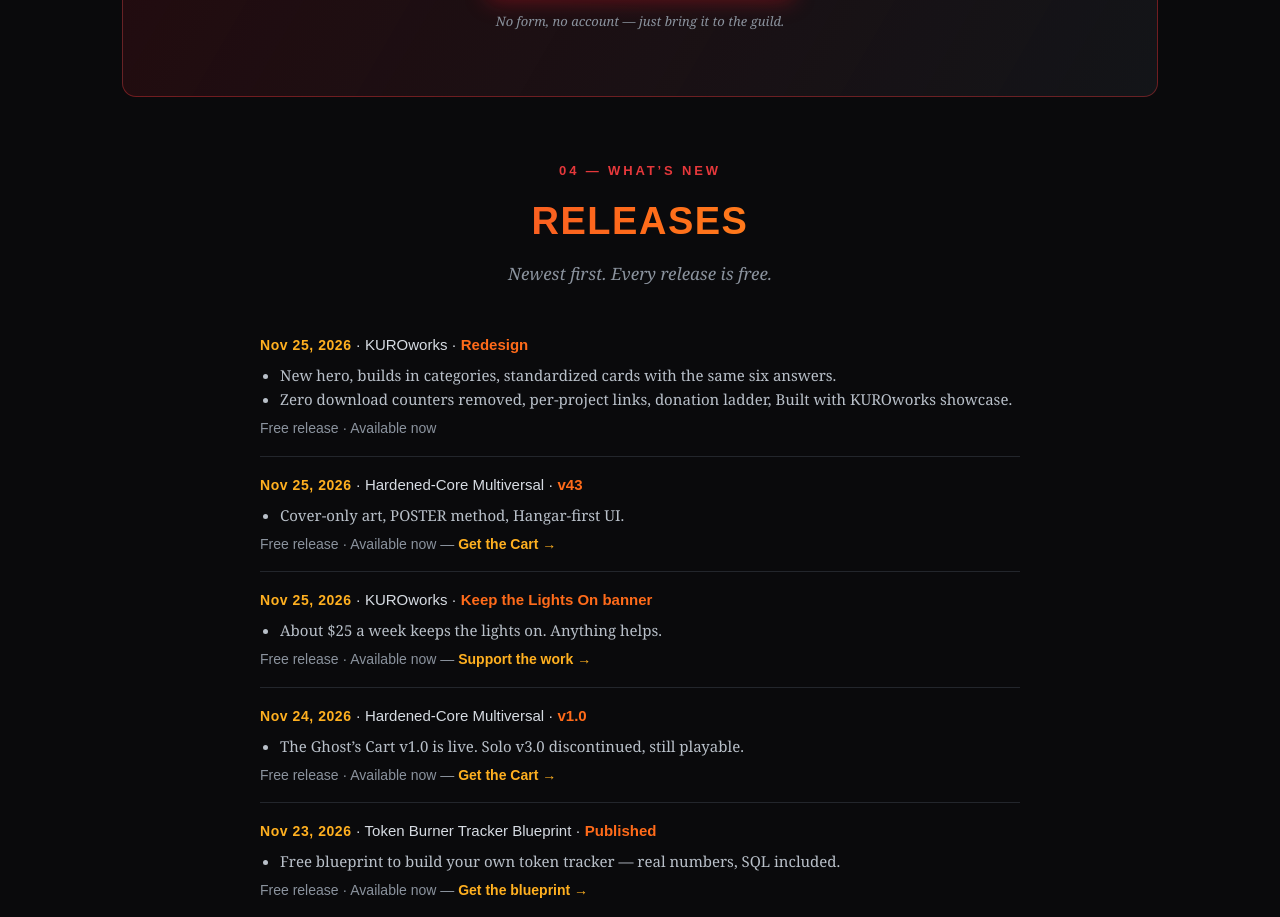
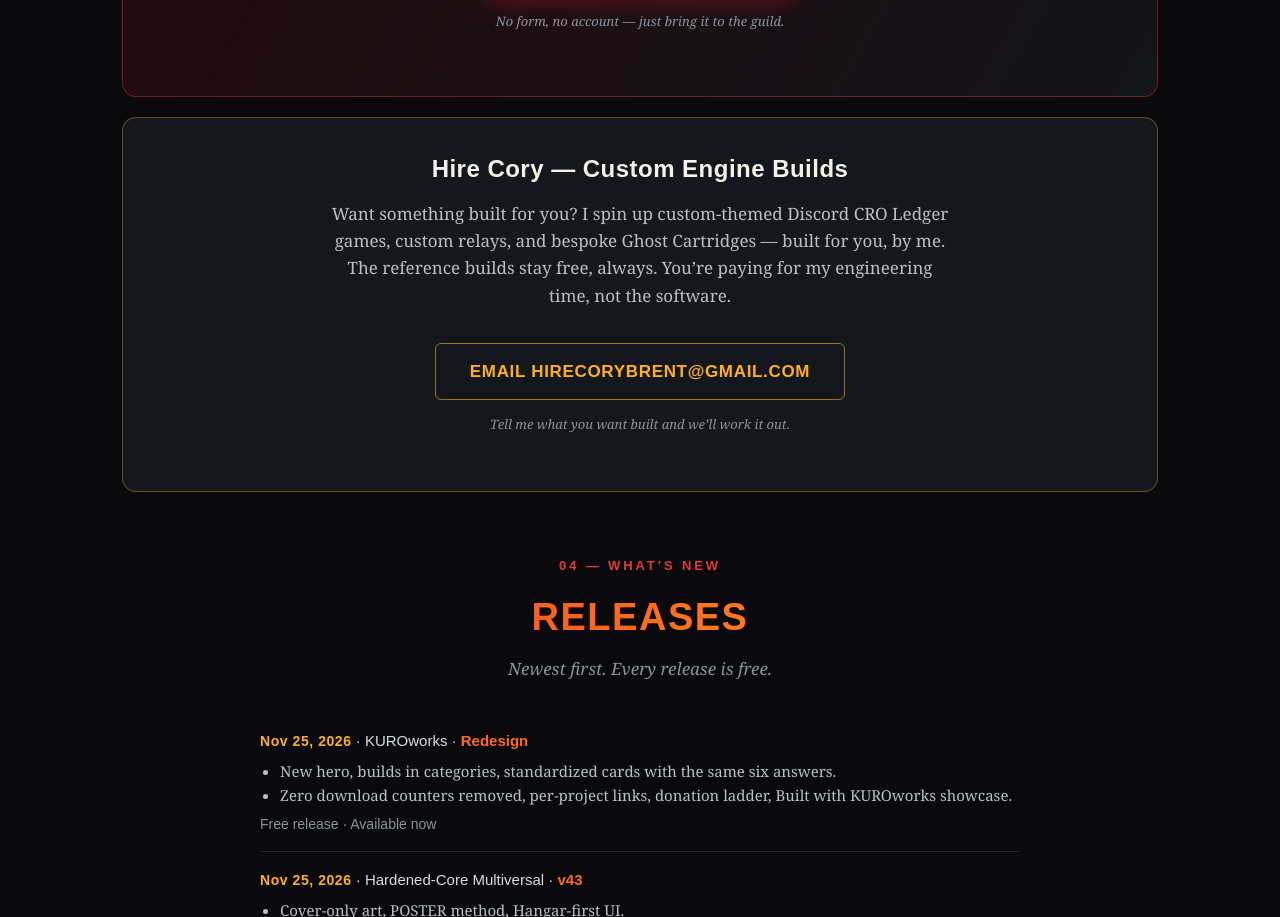
Before and after one commit to UCBF-Aether/KURO-work, a plain HTML site: page docs/index.html in a window 1280 px wide. Shown: the part 7826-8743 px from the top of the page. Drawn offline with Linux system fonts and the light colour scheme.

Commit message:
Add Hire Cory — Custom Engine Builds note under Built with KUROworks

```diff
--- a/docs/index.html
+++ b/docs/index.html
@@ -150,6 +150,10 @@
   .showcase { text-align: center; padding: 40px 28px; border-radius: 14px; background: linear-gradient(120deg, rgba(193,18,31,.14), rgba(20,22,26,.9)); border: 1px solid rgba(229,56,59,.4); }
   .showcase p { color: #b9c0c9; font-size: 17px; max-width: 620px; margin: 12px auto 24px; font-family: Georgia, serif; }
   .showcase .fine { color: #8b939e; font-size: 13px; font-style: italic; margin-top: 14px; }
+  .hire { text-align: center; padding: 32px 28px; margin-top: 20px; border-radius: 14px; background: #14171b; border: 1px solid rgba(255,176,32,.35); }
+  .hire h3 { color: #f5f2ea; font-size: 24px; letter-spacing: .02em; }
+  .hire p { color: #b9c0c9; font-size: 17px; max-width: 620px; margin: 12px auto 24px; font-family: Georgia, serif; }
+  .hire .fine { color: #8b939e; font-size: 13px; font-style: italic; margin-top: 14px; }
   .releases { max-width: 760px; margin: 0 auto; text-align: left; }
   .release { padding: 16px 0; border-bottom: 1px solid #23262c; }
   .release .rel-head { font-size: 15px; color: #d7dce3; font-family: Arial, Helvetica, sans-serif; }
@@ -564,6 +568,12 @@
       <a class="btn hero-btn" href="https://discord.gg/JPXghfeAV">Share it in the Discord</a>
       <p class="fine">No form, no account &mdash; just bring it to the guild.</p>
     </div>
+    <div class="hire">
+      <h3>Hire Cory &mdash; Custom Engine Builds</h3>
+      <p>Want something built for you? I spin up custom-themed Discord CRO Ledger games, custom relays, and bespoke Ghost Cartridges &mdash; built for you, by me. The reference builds stay free, always. You&rsquo;re paying for my engineering time, not the software.</p>
+      <a class="btn hero-support" href="mailto:hirecorybrent@gmail.com">Email hirecorybrent@gmail.com</a>
+      <p class="fine">Tell me what you want built and we&rsquo;ll work it out.</p>
+    </div>
   </section>
 
   <section>
```
